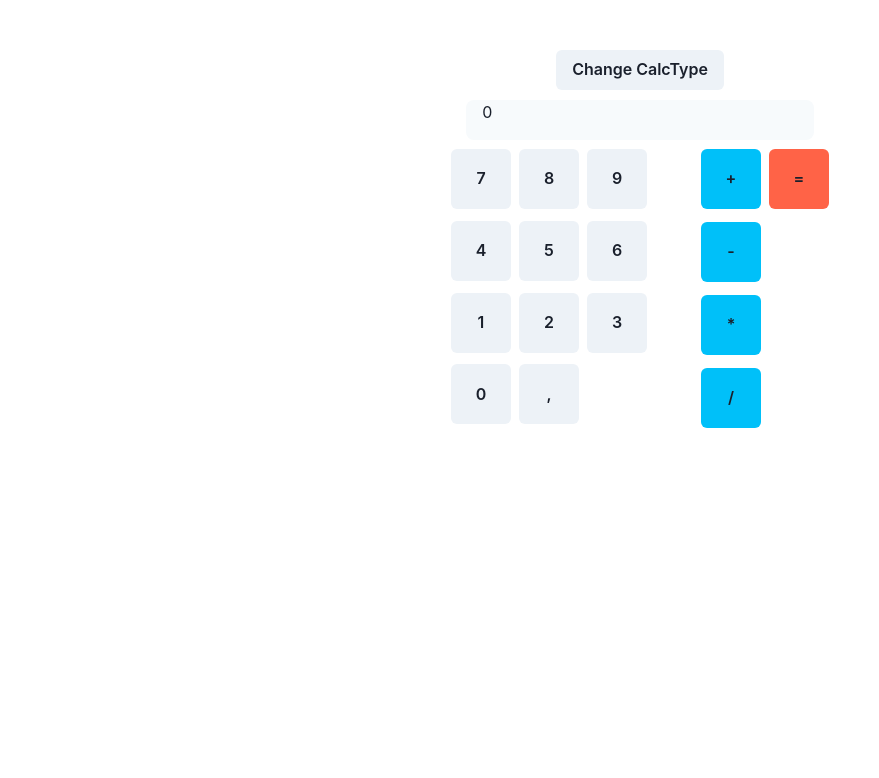
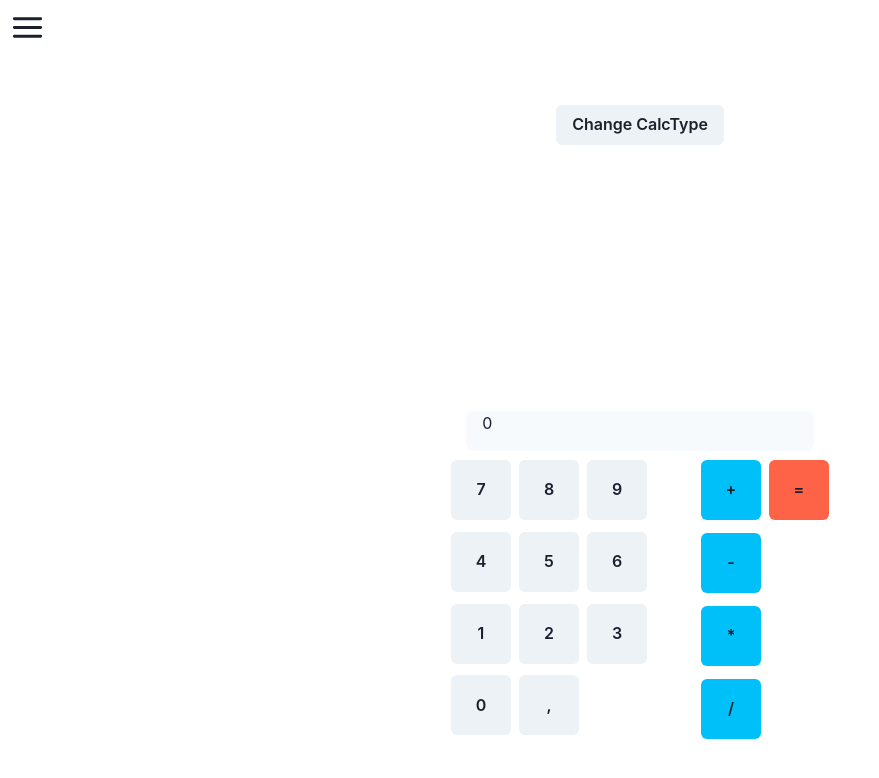
Before and after one commit to Betelgeuse22/calculator-react, a React (Create React App) app: page / in a window 1280 px wide. Shown: the top 778 px of the page, without its empty margins (0-879 px from the left). Built offline with nearby package versions, Linux system fonts and the light colour scheme.

Commit message:
BurgerMenu

```diff
--- a/package.json
+++ b/package.json
@@ -4,6 +4,7 @@
   "private": true,
   "homepage": "https://betelgeuse22.github.io/calculator-react/",
   "dependencies": {
+    "@chakra-ui/icons": "^2.0.19",
     "@chakra-ui/react": "^2.7.1",
     "@emotion/react": "^11.11.1",
     "@emotion/styled": "^11.11.0",
--- a/src/components/App.jsx
+++ b/src/components/App.jsx
@@ -1,9 +1,28 @@
 import { Calculator } from './Calculator';
+import { Menu } from './Menu';
+
+import { useState } from 'react';
+
+import { Box } from '@chakra-ui/react';
 
 export const App = () => {
+  const [mode, setMode] = useState('Calculator');
+  let application;
+
+  switch (mode) {
+    case 'Calculator':
+      application = <Calculator />;
+      break;
+    // case 'Converter':
+    //   application = <Converter />;
+    //   break;
+    default:
+      application = <Calculator />;
+  }
   return (
-    <>
-      <Calculator />
-    </>
+    <Box h="90vh">
+      <Menu onClick={setMode} />
+      {application}
+    </Box>
   );
 };
--- /dev/null
+++ b/src/components/Menu.jsx
@@ -0,0 +1,53 @@
+import { Box, Button, List, SlideFade, useDisclosure } from '@chakra-ui/react';
+import { HamburgerIcon } from '@chakra-ui/icons';
+
+export function Menu(onClick) {
+  const { isOpen, onToggle } = useDisclosure();
+
+  return (
+    <Box>
+      <HamburgerIcon
+        w="45px"
+        h="45px"
+        p="5px"
+        m="5px"
+        borderRadius="5px"
+        onClick={onToggle}
+      />
+      <SlideFade in={isOpen} offsetY="-20px" unmountOnExit>
+        <Box
+          position="absolute"
+          bg="gray.100"
+          p="10px"
+          m="4px"
+          borderRadius="8px"
+          w="60%"
+          zIndex="10"
+        >
+          <List
+            display="flex"
+            flexDirection="column"
+            gap="10px"
+            fontSize="20px"
+          >
+            <Button
+              onClick={() => {
+                onClick('Calculator');
+              }}
+            >
+              Calculator
+            </Button>
+            <Button
+              onClick={() => {
+                onClick('Converter');
+              }}
+            >
+              Converter
+            </Button>
+            <Button>Settings</Button>
+          </List>
+        </Box>
+      </SlideFade>
+    </Box>
+  );
+}
```
Also changed, not shown: 1 other file (tests, documents, lock files or other folders).
